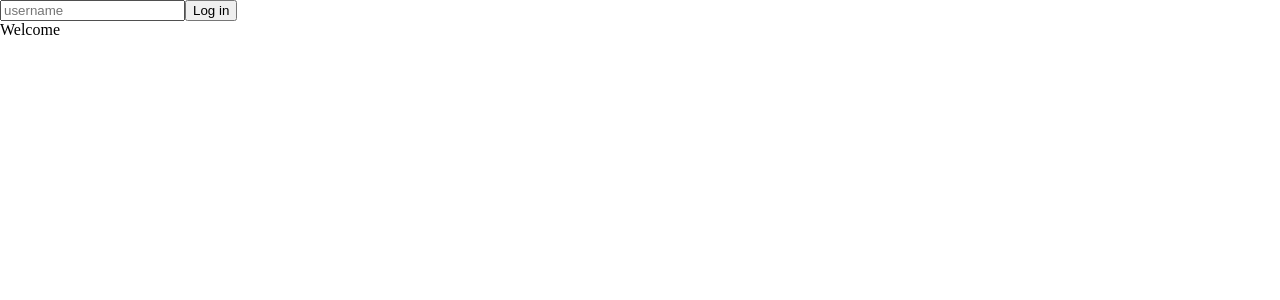
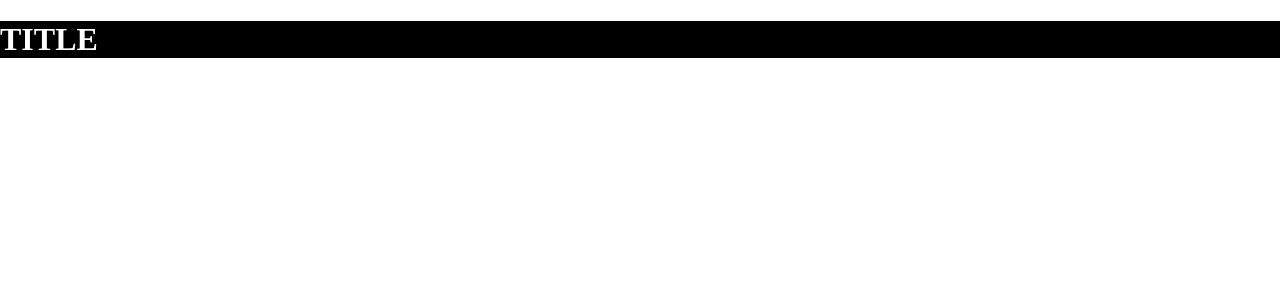
Before and after one commit to tkdgh7063/Crypto-app, a React (Create React App) app: page / in a window 1280 px wide. Shown: the top 300 px of the page. Built offline with nearby package versions, Linux system fonts and the light colour scheme.

Commit message:
TypeScript ThemeProvider practice

```diff
--- a/src/App.tsx
+++ b/src/App.tsx
@@ -1,33 +1,18 @@
-import React, { useState } from "react";
+import styled from "styled-components";
+
+const Container = styled.div`
+  background-color: ${(props) => props.theme.bgColor};
+`;
+
+const H1 = styled.h1`
+  color: ${(props) => props.theme.textColor};
+`;
 
 function App() {
-  const [value, setValue] = useState<string>("");
-
-  const onChange = (e: React.FormEvent<HTMLInputElement>) => {
-    const {
-      currentTarget: { value },
-    } = e;
-    setValue(value);
-  };
-
-  const onSubmit = (e: React.FormEvent<HTMLFormElement>) => {
-    e.preventDefault();
-    console.log(value);
-  };
-
   return (
-    <div>
-      <form onSubmit={onSubmit}>
-        <input
-          value={value}
-          onChange={onChange}
-          type="text"
-          placeholder="username"
-        />
-        <button>Log in</button>
-      </form>
-      <span>Welcome {value}</span>
-    </div>
+    <Container>
+      <H1>TITLE</H1>
+    </Container>
   );
 }
 
--- a/src/index.tsx
+++ b/src/index.tsx
@@ -1,12 +1,16 @@
 import React from "react";
 import ReactDOM from "react-dom/client";
+import { ThemeProvider } from "styled-components";
 import App from "./App";
+import { darkTheme, lightTheme } from "./theme";
 
 const root = ReactDOM.createRoot(
   document.getElementById("root") as HTMLElement
 );
 root.render(
   <React.StrictMode>
-    <App />
+    <ThemeProvider theme={darkTheme}>
+      <App />
+    </ThemeProvider>
   </React.StrictMode>
 );
--- /dev/null
+++ b/src/theme.ts
@@ -0,0 +1,13 @@
+import { DefaultTheme } from "styled-components";
+
+export const lightTheme: DefaultTheme = {
+  bgColor: "white",
+  textColor: "black",
+  btnColor: "tomato",
+};
+
+export const darkTheme: DefaultTheme = {
+  bgColor: "black",
+  textColor: "white",
+  btnColor: "teal",
+};
```
Also changed, not shown: src/styled.d.ts (added, +9 -0 lines).
